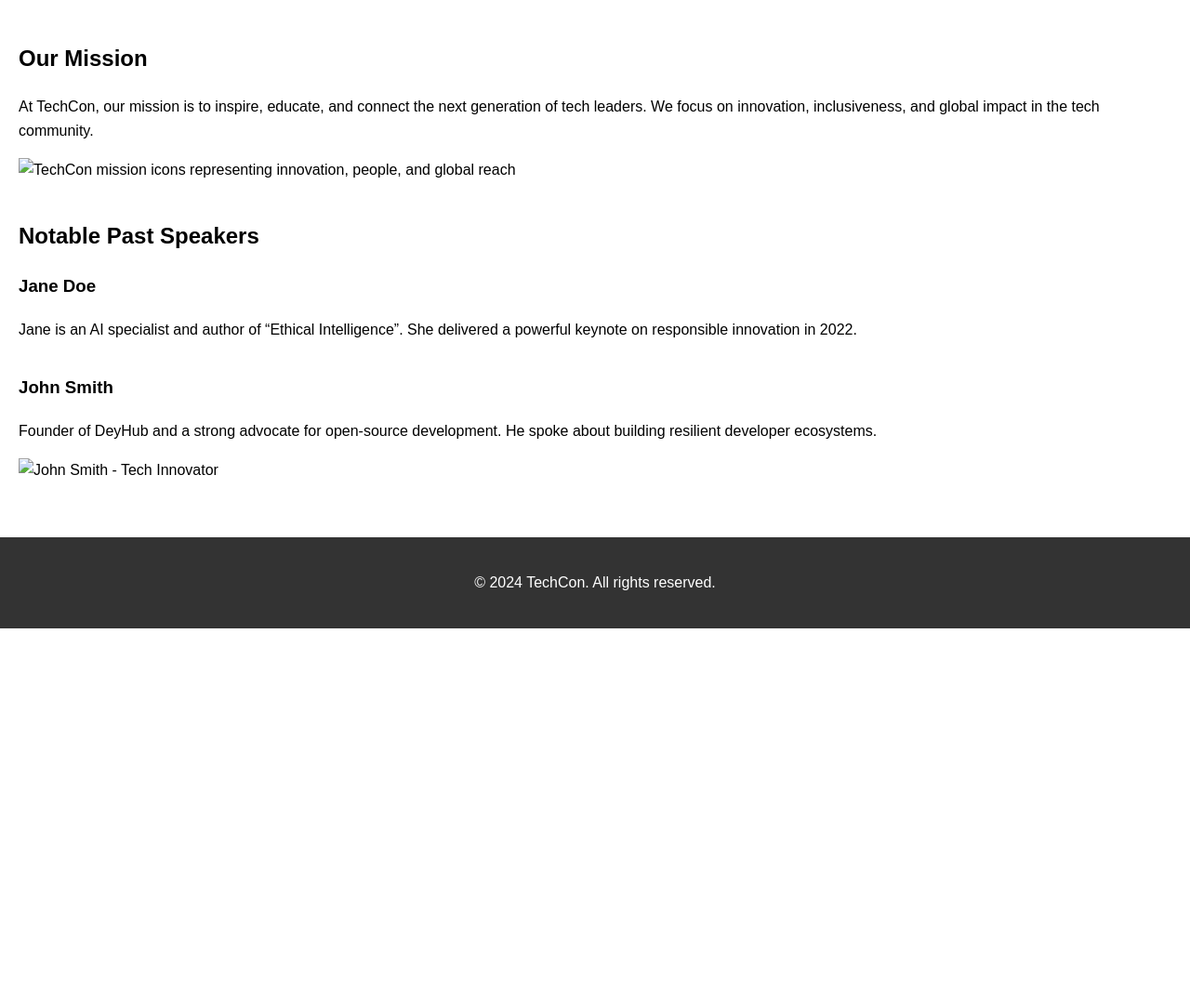
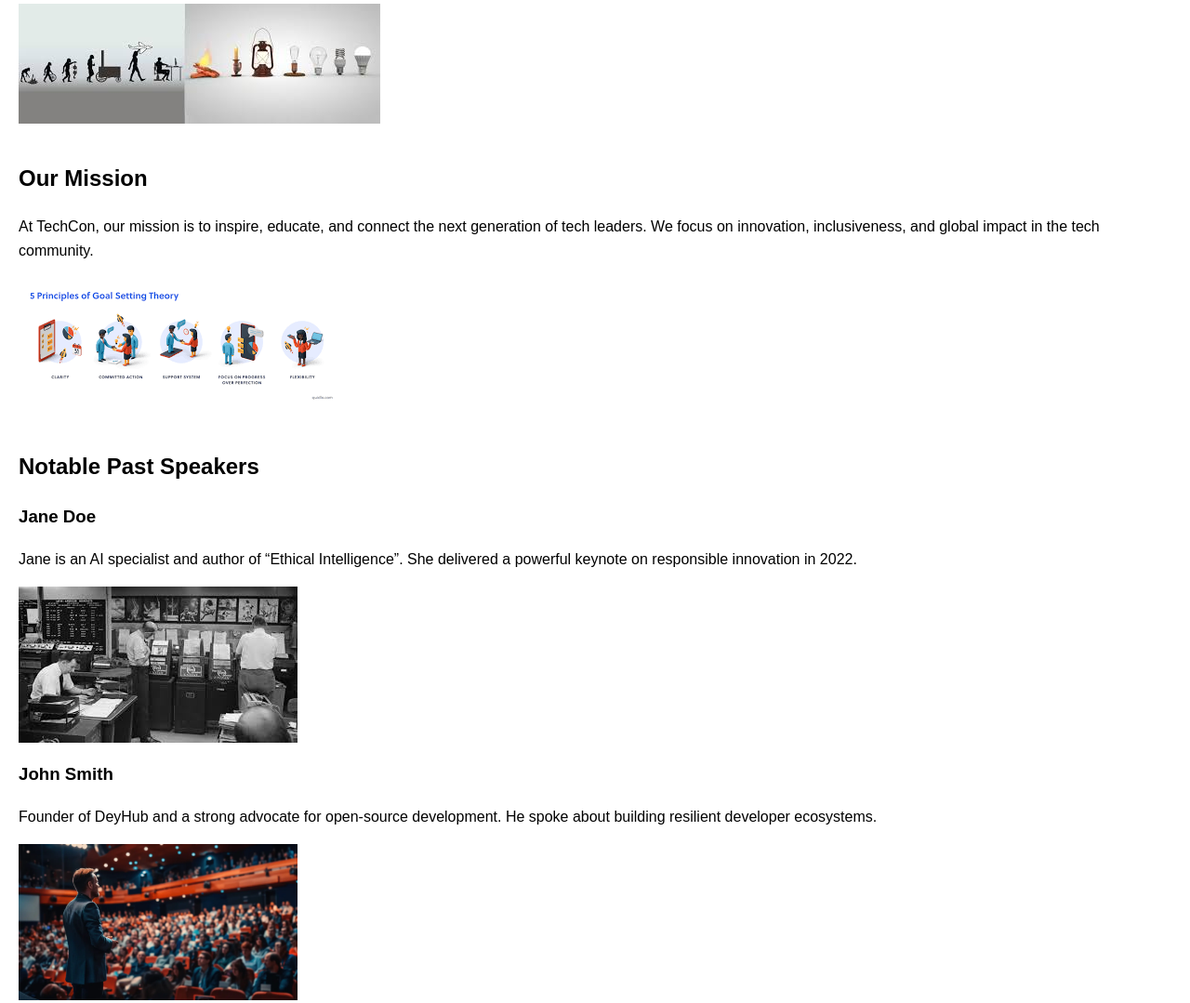
Before and after one commit to nobleslim24/TechCon_HTML, a plain HTML site: page techcon_website/about.html in a window 1280 px wide. Shown: the part 321-1400 px from the top of the page at 93% size. Before the commit the page ends 997 px from the top, so only its background shows below. Drawn offline with Linux system fonts and the light colour scheme.

Commit message:
Fix: Added alt text and ensured image structure for about.html

```diff
--- a/techcon_website/about.html
+++ b/techcon_website/about.html
@@ -59,7 +59,7 @@
         Over the years, it has grown into one of the largest global conferences for tech professionals,
         innovators, and learners.
       </p>
-      <img src="tech" alt="">
+      <img src="images/History.jpg" alt="Attendees at the first TechCon event in 2010">
     </article>
 
     <!-- Mission Section -->
@@ -69,7 +69,7 @@
         At TechCon, our mission is to inspire, educate, and connect the next generation of tech leaders.
         We focus on innovation, inclusiveness, and global impact in the tech community.
       </p>
-      <img src="techcon_website/images/mission.jpg" alt="TechCon mission icons representing innovation, people, and global reach">
+      <img src="images/mission.jpg" alt="TechCon mission icons representing innovation, people, and global reach">
     </article>
 
     <!-- Past Speakers Section -->
@@ -81,14 +81,14 @@
         Jane is an AI specialist and author of “Ethical Intelligence”.
         She delivered a powerful keynote on responsible innovation in 2022.
       </p>
-      <img src="techcon_website/images/jane.jpg" alt="">
+      <img src="images/jane.jpg" alt="Jane Doe delivering keynote at TechCon 2022">
 
       <h3>John Smith</h3>
       <p>
         Founder of DeyHub and a strong advocate for open-source development.
         He spoke about building resilient developer ecosystems.
       </p>
-     <img src="techcon_website/images/john.jpg" alt="John Smith - Tech Innovator" style="width: 300px; height: auto;">
+     <img src="images/john.jpg" alt="John Smith - Tech Innovator" style="width: 300px; height: auto;">
 
     </article>
   </main>
```
